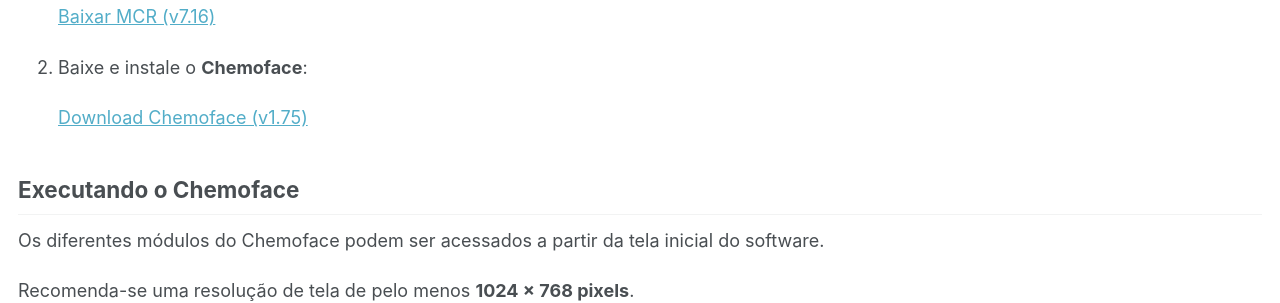
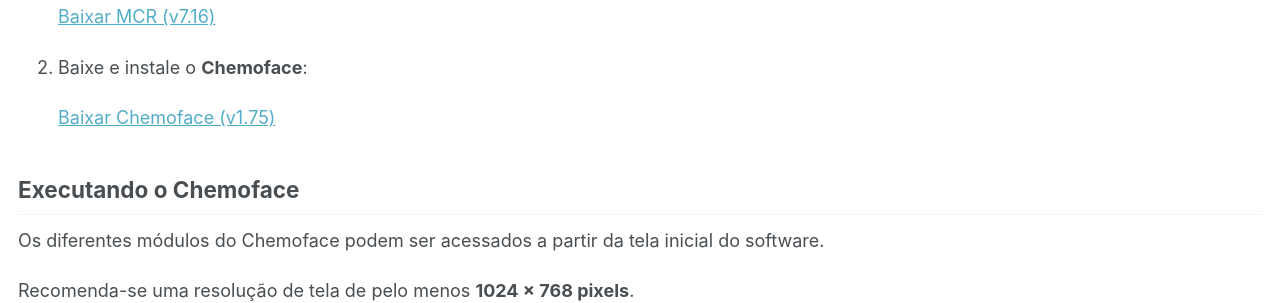
Before and after one commit to LAQUALI-UFLA/laquali-ufla.github.io, a Jekyll site: the page built from _pages/pt/softwares/chemoface.md, in a window 1280 px wide and 900 px high, scrolled down 2058 px. Shown: the part 153-456 px from the top of the window. Built offline with Jekyll 4.4.1, drawn with Linux system fonts in a browser that asks for light colours; a style sheet for code colours, icons or effects is not loaded; part of the change alters nothing that is shown.

Commit message:
Update download links and text for Chemoface

```diff
--- a/_pages/pt/softwares/chemoface.md
+++ b/_pages/pt/softwares/chemoface.md
@@ -59,7 +59,12 @@ O Chemoface está disponível para Microsoft Windows (32 e 64 bits).
 
 1. Baixe e instale o **MATLAB Compiler Runtime (MCR)**:
 
-   [Baixar MCR (v7.16)](https://www.dropbox.com/scl/fi/413gsdj747myotqo7m77u/MCRInstaller.exe?rlkey=wb6u5iir8zd9d1mlqdf0thwnx&st=82y878m8&dl=1)
+   <a href="https://www.dropbox.com/scl/fi/413gsdj747myotqo7m77u/MCRInstaller_7-16.exe?rlkey=wb6u5iir8zd9d1mlqdf0thwnx&st=svw1zpbt&dl=1"
+       onclick="gtag('event', 'download_software', {
+         software: 'MCR'
+       });">
+      Baixar MCR (v7.16)
+    </a>
 
 2. Baixe e instale o **Chemoface**:
 
@@ -67,7 +72,7 @@ O Chemoface está disponível para Microsoft Windows (32 e 64 bits).
        onclick="gtag('event', 'download_software', {
          software: 'Chemoface'
        });">
-      Download Chemoface  (v1.75)
+      Baixar Chemoface  (v1.75)
     </a>
 
 ## Executando o Chemoface
```
